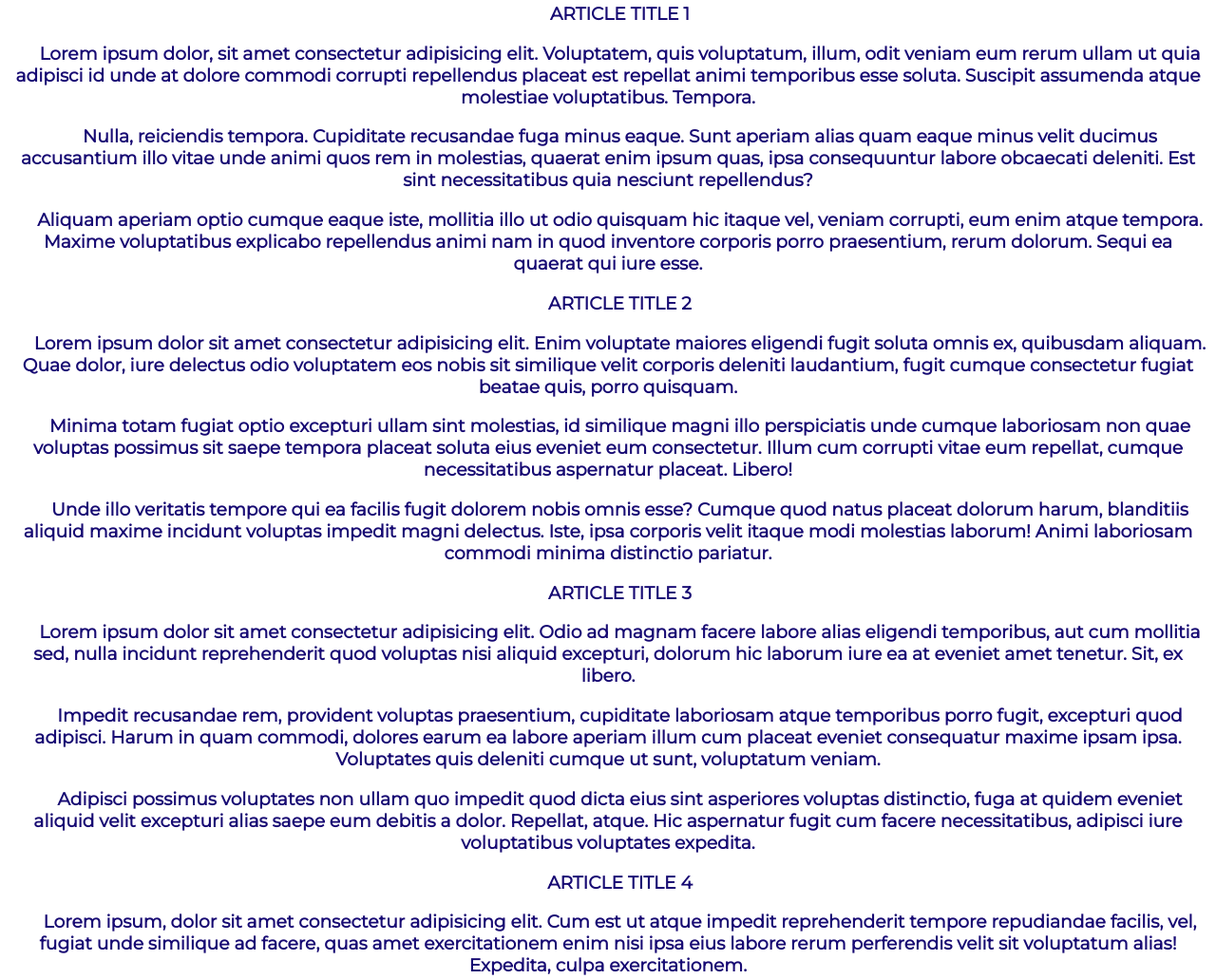
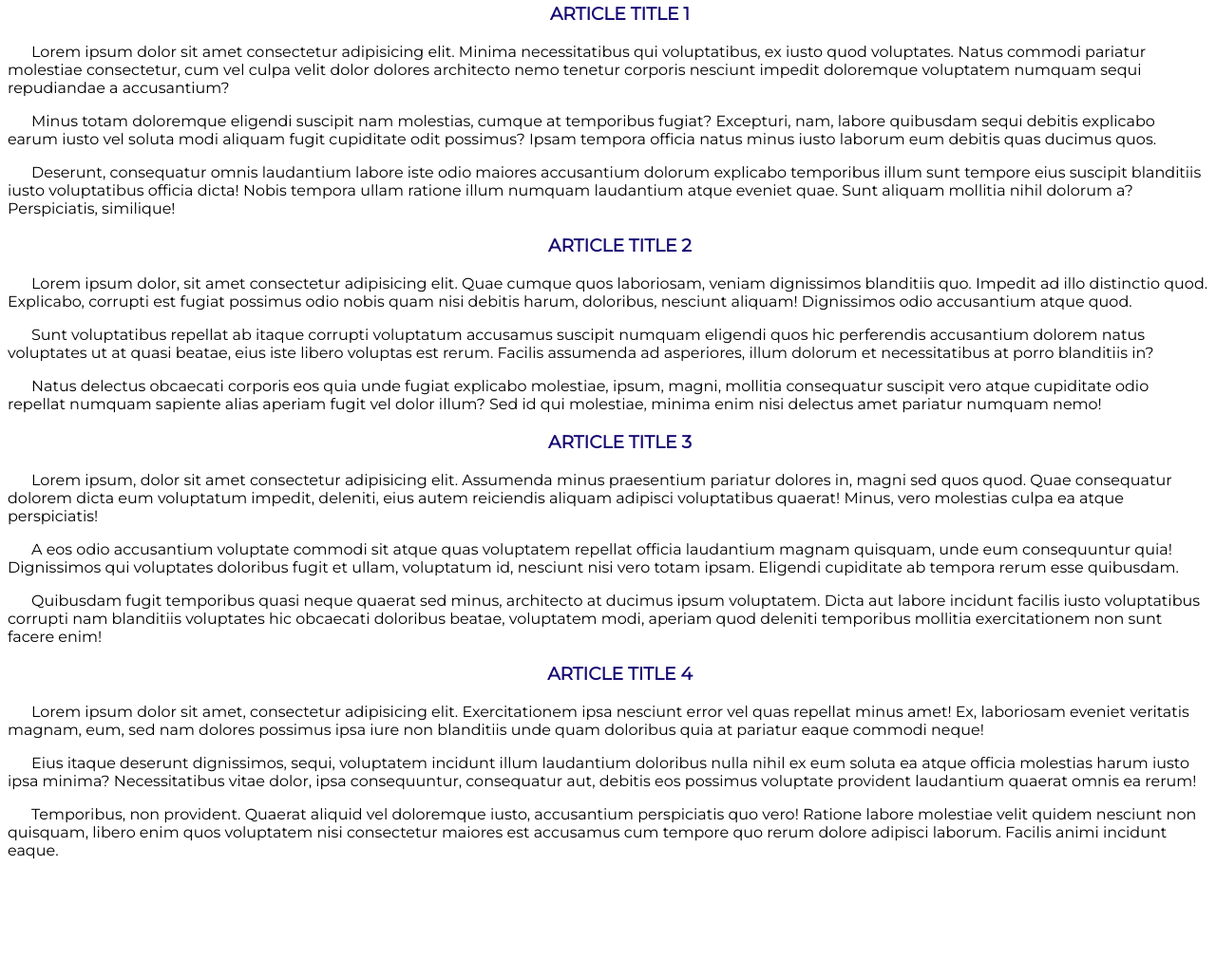
Before and after one commit to Diduliya/Less_4CSSHomework, a plain HTML site: page index.html in a window 1280 px wide. Shown: the part 204-1235 px from the top of the page at 95% size. After the commit the page ends 1125 px from the top, so only its background shows below. Drawn offline with Linux system fonts and the light colour scheme.

Commit message:
Correction of paragraphs

```diff
--- a/index.html
+++ b/index.html
@@ -10,7 +10,7 @@
 
 </head>
 <body>
-  <!-- h1.main-heading{Page title}+(nav>ui>li.li-text*4>a[href=#text$]{article $})+section>h2.main-heading{Section Title}+article.text$*4>h3.heading-art{ARTICLE TITLE $}>p.paaragraf*3>lorem40 -->
+  <!-- h1.main-heading{Page title}+(nav>ui>li.li-text*4>a[href=#text$]{article $})+section>h2.main-heading{Section Title}+article.text$*4>h3.heading-art{ARTICLE TITLE $}+p.paaragraf*3>lorem40 -->
   <h1 class="main-heading">Page title</h1>
   <nav>
     <ui>
@@ -23,32 +23,28 @@
   <section>
     <h2 class="main-heading">Section Title</h2>
     <article class="text1">
-      <h3 class="heading-art">ARTICLE TITLE 1
-        <p class="paaragraf">Lorem ipsum dolor, sit amet consectetur adipisicing elit. Voluptatem, quis voluptatum, illum, odit veniam eum rerum ullam ut quia adipisci id unde at dolore commodi corrupti repellendus placeat est repellat animi temporibus esse soluta. Suscipit assumenda atque molestiae voluptatibus. Tempora.</p>
-        <p class="paaragraf">Nulla, reiciendis tempora. Cupiditate recusandae fuga minus eaque. Sunt aperiam alias quam eaque minus velit ducimus accusantium illo vitae unde animi quos rem in molestias, quaerat enim ipsum quas, ipsa consequuntur labore obcaecati deleniti. Est sint necessitatibus quia nesciunt repellendus?</p>
-        <p class="paaragraf">Aliquam aperiam optio cumque eaque iste, mollitia illo ut odio quisquam hic itaque vel, veniam corrupti, eum enim atque tempora. Maxime voluptatibus explicabo repellendus animi nam in quod inventore corporis porro praesentium, rerum dolorum. Sequi ea quaerat qui iure esse.</p>
-      </h3>
+      <h3 class="heading-art">ARTICLE TITLE 1</h3>
+      <p class="paaragraf">Lorem ipsum dolor sit amet consectetur adipisicing elit. Minima necessitatibus qui voluptatibus, ex iusto quod voluptates. Natus commodi pariatur molestiae consectetur, cum vel culpa velit dolor dolores architecto nemo tenetur corporis nesciunt impedit doloremque voluptatem numquam sequi repudiandae a accusantium?</p>
+      <p class="paaragraf">Minus totam doloremque eligendi suscipit nam molestias, cumque at temporibus fugiat? Excepturi, nam, labore quibusdam sequi debitis explicabo earum iusto vel soluta modi aliquam fugit cupiditate odit possimus? Ipsam tempora officia natus minus iusto laborum eum debitis quas ducimus quos.</p>
+      <p class="paaragraf">Deserunt, consequatur omnis laudantium labore iste odio maiores accusantium dolorum explicabo temporibus illum sunt tempore eius suscipit blanditiis iusto voluptatibus officia dicta! Nobis tempora ullam ratione illum numquam laudantium atque eveniet quae. Sunt aliquam mollitia nihil dolorum a? Perspiciatis, similique!</p>
     </article>
     <article class="text2">
-      <h3 class="heading-art">ARTICLE TITLE 2
-        <p class="paaragraf">Lorem ipsum dolor sit amet consectetur adipisicing elit. Enim voluptate maiores eligendi fugit soluta omnis ex, quibusdam aliquam. Quae dolor, iure delectus odio voluptatem eos nobis sit similique velit corporis deleniti laudantium, fugit cumque consectetur fugiat beatae quis, porro quisquam.</p>
-        <p class="paaragraf">Minima totam fugiat optio excepturi ullam sint molestias, id similique magni illo perspiciatis unde cumque laboriosam non quae voluptas possimus sit saepe tempora placeat soluta eius eveniet eum consectetur. Illum cum corrupti vitae eum repellat, cumque necessitatibus aspernatur placeat. Libero!</p>
-        <p class="paaragraf">Unde illo veritatis tempore qui ea facilis fugit dolorem nobis omnis esse? Cumque quod natus placeat dolorum harum, blanditiis aliquid maxime incidunt voluptas impedit magni delectus. Iste, ipsa corporis velit itaque modi molestias laborum! Animi laboriosam commodi minima distinctio pariatur.</p>
-      </h3>
+      <h3 class="heading-art">ARTICLE TITLE 2</h3>
+      <p class="paaragraf">Lorem ipsum dolor, sit amet consectetur adipisicing elit. Quae cumque quos laboriosam, veniam dignissimos blanditiis quo. Impedit ad illo distinctio quod. Explicabo, corrupti est fugiat possimus odio nobis quam nisi debitis harum, doloribus, nesciunt aliquam! Dignissimos odio accusantium atque quod.</p>
+      <p class="paaragraf">Sunt voluptatibus repellat ab itaque corrupti voluptatum accusamus suscipit numquam eligendi quos hic perferendis accusantium dolorem natus voluptates ut at quasi beatae, eius iste libero voluptas est rerum. Facilis assumenda ad asperiores, illum dolorum et necessitatibus at porro blanditiis in?</p>
+      <p class="paaragraf">Natus delectus obcaecati corporis eos quia unde fugiat explicabo molestiae, ipsum, magni, mollitia consequatur suscipit vero atque cupiditate odio repellat numquam sapiente alias aperiam fugit vel dolor illum? Sed id qui molestiae, minima enim nisi delectus amet pariatur numquam nemo!</p>
     </article>
     <article class="text3">
-      <h3 class="heading-art">ARTICLE TITLE 3
-        <p class="paaragraf">Lorem ipsum dolor sit amet consectetur adipisicing elit. Odio ad magnam facere labore alias eligendi temporibus, aut cum mollitia sed, nulla incidunt reprehenderit quod voluptas nisi aliquid excepturi, dolorum hic laborum iure ea at eveniet amet tenetur. Sit, ex libero.</p>
-        <p class="paaragraf">Impedit recusandae rem, provident voluptas praesentium, cupiditate laboriosam atque temporibus porro fugit, excepturi quod adipisci. Harum in quam commodi, dolores earum ea labore aperiam illum cum placeat eveniet consequatur maxime ipsam ipsa. Voluptates quis deleniti cumque ut sunt, voluptatum veniam.</p>
-        <p class="paaragraf">Adipisci possimus voluptates non ullam quo impedit quod dicta eius sint asperiores voluptas distinctio, fuga at quidem eveniet aliquid velit excepturi alias saepe eum debitis a dolor. Repellat, atque. Hic aspernatur fugit cum facere necessitatibus, adipisci iure voluptatibus voluptates expedita.</p>
-      </h3>
+      <h3 class="heading-art">ARTICLE TITLE 3</h3>
+      <p class="paaragraf">Lorem ipsum, dolor sit amet consectetur adipisicing elit. Assumenda minus praesentium pariatur dolores in, magni sed quos quod. Quae consequatur dolorem dicta eum voluptatum impedit, deleniti, eius autem reiciendis aliquam adipisci voluptatibus quaerat! Minus, vero molestias culpa ea atque perspiciatis!</p>
+      <p class="paaragraf">A eos odio accusantium voluptate commodi sit atque quas voluptatem repellat officia laudantium magnam quisquam, unde eum consequuntur quia! Dignissimos qui voluptates doloribus fugit et ullam, voluptatum id, nesciunt nisi vero totam ipsam. Eligendi cupiditate ab tempora rerum esse quibusdam.</p>
+      <p class="paaragraf">Quibusdam fugit temporibus quasi neque quaerat sed minus, architecto at ducimus ipsum voluptatem. Dicta aut labore incidunt facilis iusto voluptatibus corrupti nam blanditiis voluptates hic obcaecati doloribus beatae, voluptatem modi, aperiam quod deleniti temporibus mollitia exercitationem non sunt facere enim!</p>
     </article>
     <article class="text4">
-      <h3 class="heading-art">ARTICLE TITLE 4
-        <p class="paaragraf">Lorem ipsum, dolor sit amet consectetur adipisicing elit. Cum est ut atque impedit reprehenderit tempore repudiandae facilis, vel, fugiat unde similique ad facere, quas amet exercitationem enim nisi ipsa eius labore rerum perferendis velit sit voluptatum alias! Expedita, culpa exercitationem.</p>
-        <p class="paaragraf">Temporibus animi pariatur aliquid maxime, expedita amet eum repellat sed possimus! Doloribus molestiae earum odit iusto error, consequatur assumenda adipisci quibusdam accusamus facilis iste. Et explicabo molestias minima, magnam accusantium possimus tempore vel, eum, dicta fugit rerum sit veniam ad.</p>
-        <p class="paaragraf">Incidunt vero eaque hic magni pariatur quam, corrupti recusandae quia blanditiis perspiciatis atque modi minus est maiores. Magni rem reprehenderit ipsa eum ducimus numquam quibusdam, possimus, voluptas ipsam quos quia praesentium itaque minus maiores nobis aperiam debitis repellendus impedit illum.</p>
-      </h3>
+      <h3 class="heading-art">ARTICLE TITLE 4</h3>
+      <p class="paaragraf">Lorem ipsum dolor sit amet, consectetur adipisicing elit. Exercitationem ipsa nesciunt error vel quas repellat minus amet! Ex, laboriosam eveniet veritatis magnam, eum, sed nam dolores possimus ipsa iure non blanditiis unde quam doloribus quia at pariatur eaque commodi neque!</p>
+      <p class="paaragraf">Eius itaque deserunt dignissimos, sequi, voluptatem incidunt illum laudantium doloribus nulla nihil ex eum soluta ea atque officia molestias harum iusto ipsa minima? Necessitatibus vitae dolor, ipsa consequuntur, consequatur aut, debitis eos possimus voluptate provident laudantium quaerat omnis ea rerum!</p>
+      <p class="paaragraf">Temporibus, non provident. Quaerat aliquid vel doloremque iusto, accusantium perspiciatis quo vero! Ratione labore molestiae velit quidem nesciunt non quisquam, libero enim quos voluptatem nisi consectetur maiores est accusamus cum tempore quo rerum dolore adipisci laborum. Facilis animi incidunt eaque.</p>
     </article>
   </section>
 </body>
```
